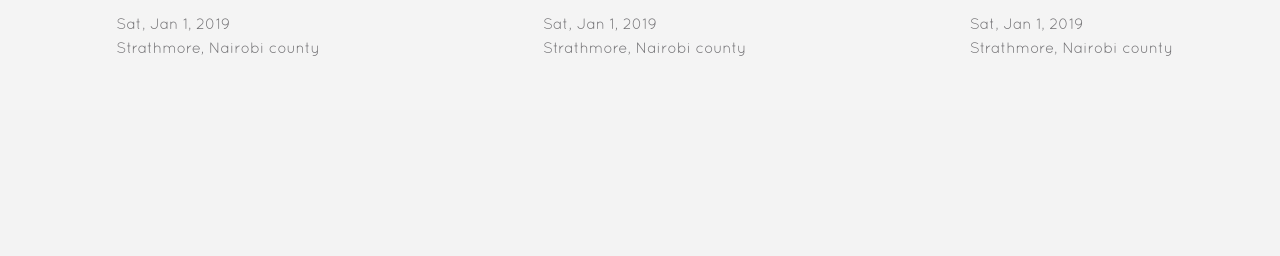
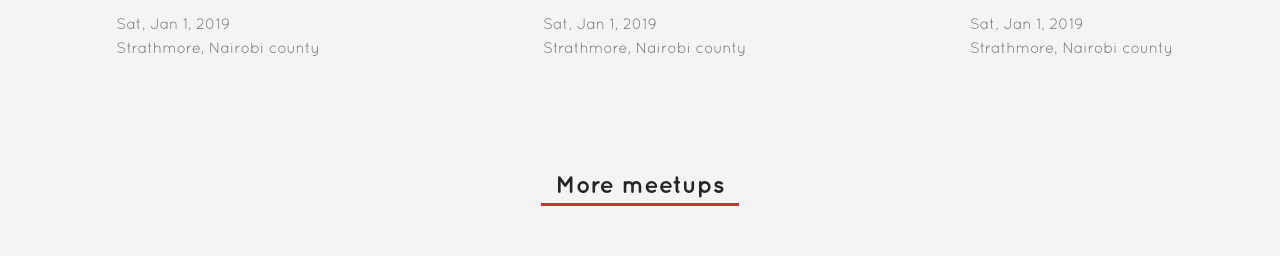
Before and after one commit to misocho/questioner, a Python web app: template UI/templates/index.html in a window 1280 px wide. Shown: the part 1353-1609 px from the top of the page. Before the commit the page ends 1409 px from the top, so only its background shows below. Run offline with Jinja, Linux system fonts and the light colour scheme; the template is opened without the code that fills it, so the values that code supplies are empty.

Commit message:
[finish #162970628] adds more meetups

```diff
--- a/UI/static/style.css
+++ b/UI/static/style.css
@@ -201,7 +201,6 @@ nav ul li a:hover {
 .card-container{
     display: inline-block;
     width: 100%;
-    height: 100%;
 }
 
 .card{
@@ -323,3 +322,26 @@ nav ul li a:hover {
     margin: 0;
     font-size: 0.95em;
 }
+
+#more-container{
+    text-align: center;
+    margin: 30px;
+    padding: 20px;
+}
+
+.show-more{
+    font-size: 1.5em;
+    font-weight: 600;
+    padding: 15px;
+    font-family: Quicksand;
+    color: #242729;
+    display: inline-block;
+    border-bottom: #d13239 solid 3px;
+    cursor: pointer;
+    padding-bottom: 5px;}
+
+.show-more:hover{
+    color: #d13239;
+    transition: .3s;
+
+}
--- a/UI/templates/index.html
+++ b/UI/templates/index.html
@@ -196,6 +196,11 @@
                                             </div>
                                         </div>
                 </div>
+                <div id="more-container">
+                    <div class="show-more">
+                        More meetups
+                    </div>
+                </div>
             </div>
         </div>
     </div>
```
